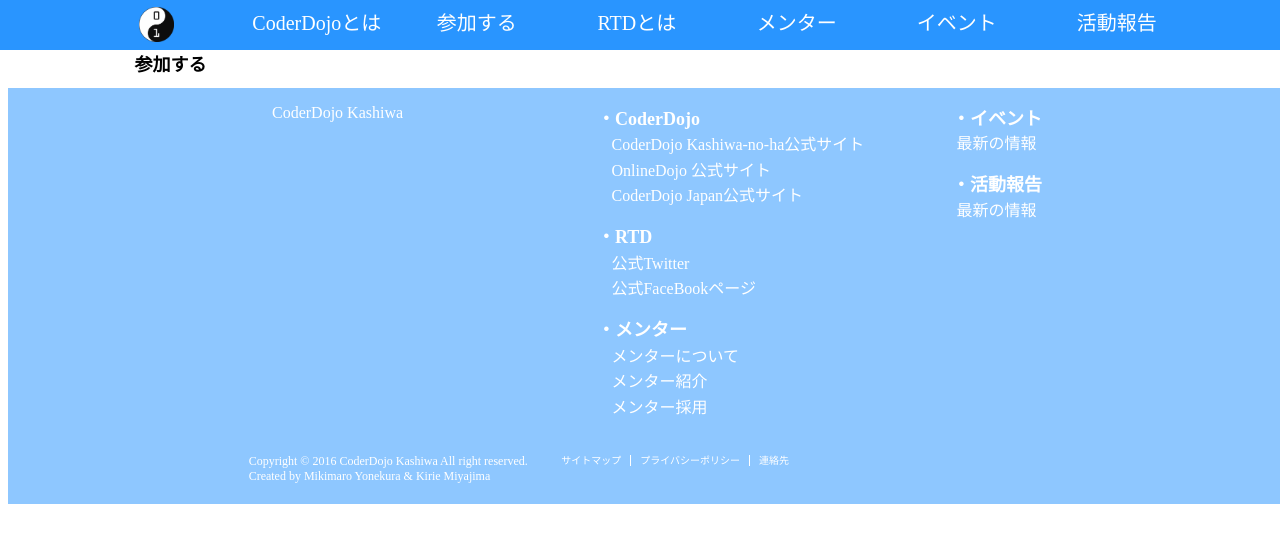
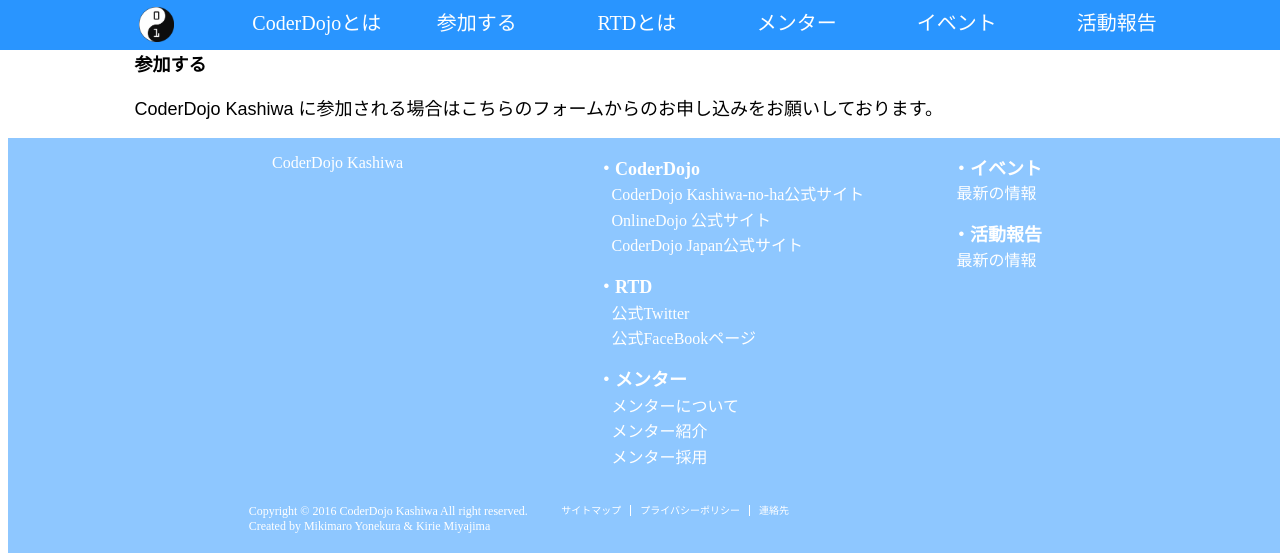
Before and after one commit to Mikimaro/CDK_HP, a PHP site: page /join.php in a window 1280 px wide. Shown: the top 553 px of the page. Run offline with PHP 8.4, Linux system fonts and the light colour scheme; some libraries are stand-ins or nearby versions.

Commit message:
各種整形

```diff
--- a/join.php
+++ b/join.php
@@ -6,7 +6,12 @@
 
 	<h1 class="text">参加する</h1>
 
+	<p class="text">CoderDojo Kashiwa に参加される場合はこちらのフォームからのお申し込みをお願いしております。</p>
+
+
+
 </div>
 
 <?php
 	require_once 'footer.php';
+?>
```
Also changed, not shown: memtor.php (+0 -41 lines).
